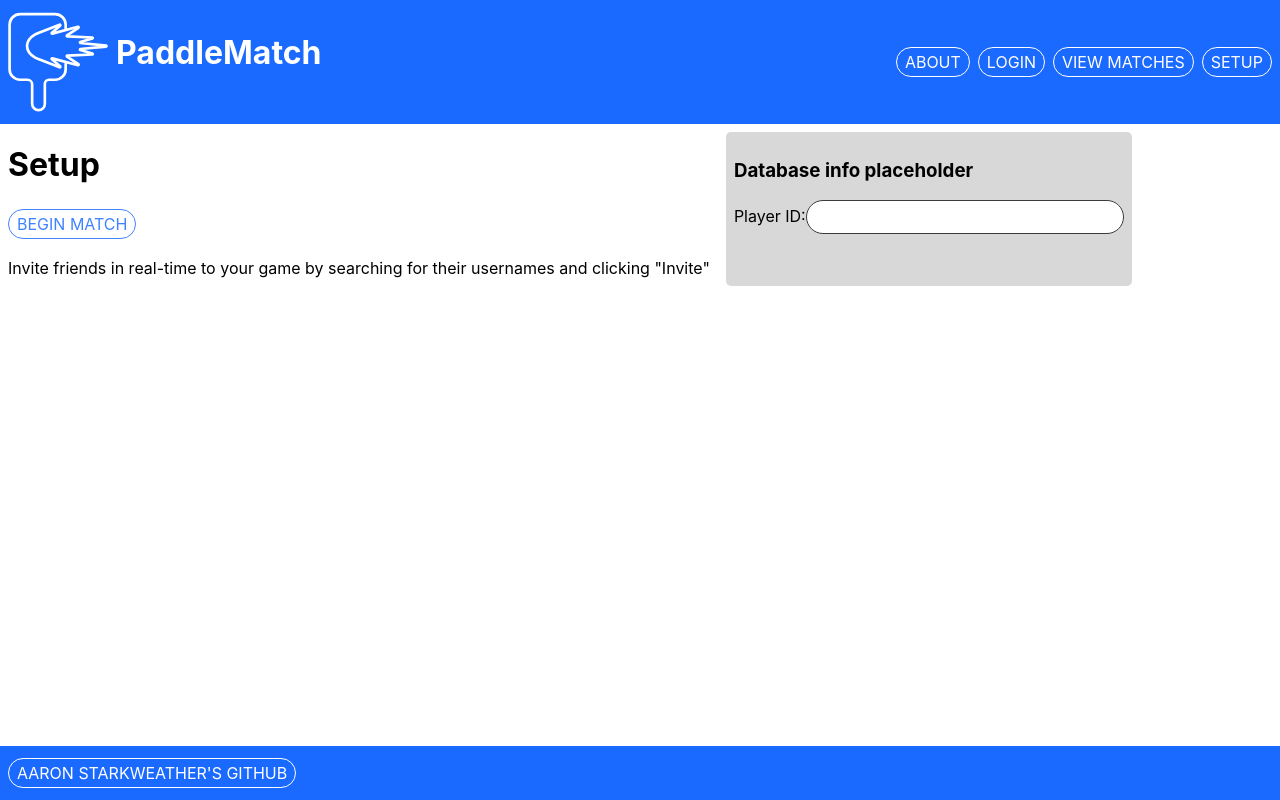
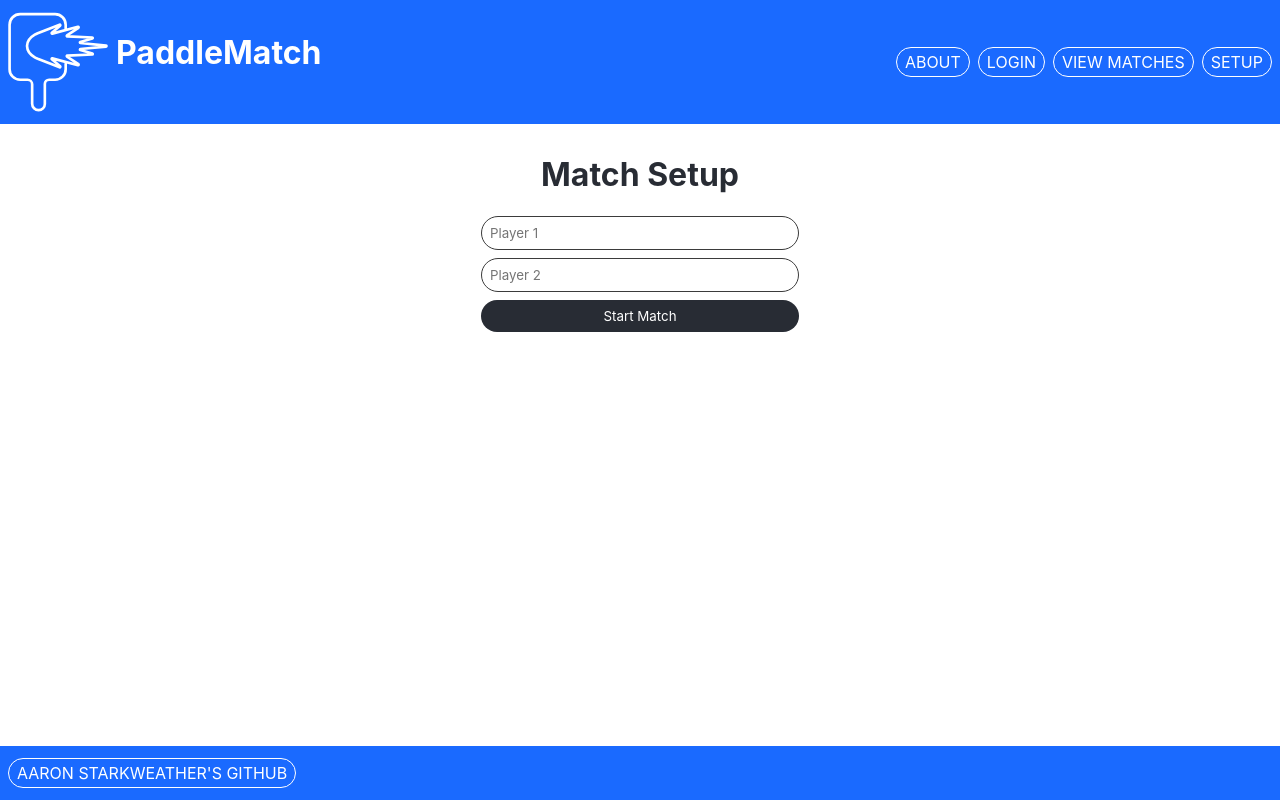
Before and after one commit to aaronstarky/startup, a React (Vite) app: page /setup in a window 1280 px wide. Built offline with nearby package versions, Linux system fonts and the light colour scheme.

Commit message:
finished synchronizing scores between client and

```diff
--- a/react_deliverable/App.css
+++ b/react_deliverable/App.css
@@ -74,7 +74,7 @@ button {
   background-color: #282c34;
   color: white;
   border: none;
-  border-radius: 5px;
+  border-radius: 100px;
   padding: 8px 16px;
   cursor: pointer;
 }
--- a/react_deliverable/index.css
+++ b/react_deliverable/index.css
@@ -5,6 +5,8 @@ body {
     sans-serif;
   -webkit-font-smoothing: antialiased;
   -moz-osx-font-smoothing: grayscale;
+  display: flex;
+  flex-direction: column;
 }
 
 code {
--- a/react_deliverable/login.jsx
+++ b/react_deliverable/login.jsx
@@ -3,10 +3,10 @@ import "./App.css"
 
 export default function Login() {
     async function submitLoginRequest() {
-        const email = document.getElementById("email-log").value;
-        const password = document.getElementById("password-log").value;
-
-        const response = await fetch(`/api/auth/login/${email}/${password}`, {
+        const email = document.getElementById("email").value;
+        const password = document.getElementById("password").value;
+        const encodedUrl = encodeURI(`http://localhost:4000/api/auth/login/${email}/${password}`);
+        const response = await fetch(encodedUrl, {
             method: 'POST',
             headers: {
                 'Content-Type': 'application/json',
@@ -17,15 +17,22 @@ export default function Login() {
     }
 
     async function submitRegisterRequest() {
-        const email = document.getElementById("email-reg").value;
-        const password = document.getElementById("password-reg").value;
-
-        const response = await fetch(`/api/auth/login/${email}/${password}`, {
+        const email = document.getElementById("email").value;
+        const password = document.getElementById("password").value;
+        const encodedUrl = encodeURI(`http://localhost:4000/api/auth/register/${email}/${password}`);
+        const response = await fetch(encodedUrl, {
             method: 'POST',
             headers: {
                 'Content-Type': 'application/json',
             },
         });
+        if (response.status === 400) {
+            alert("User already exists");
+            return;
+        }
+        else {
+            alert("User created");
+        }
         const data = await response.json();
         localStorage.setItem("token", data.token);
     }
@@ -34,13 +41,13 @@ export default function Login() {
                 <br />
                 <div className="auth-box">
                     <h1>Login or Register</h1>
-                    <form id="login-form">
-                        <input type="email" name="email-log" id="email-log" placeholder="Email" />
-                        <input type="password" name="password-log" id="password-log" placeholder="Password" />
+                    <div id="login-form">
+                        <input type="email" name="email" id="email" placeholder="Email" />
+                        <input type="password" name="password" id="password" placeholder="Password" />
                         <button id="login-button" type="button" onClick={submitLoginRequest}>Login</button>
                         <div>or</div>
                         <button id="register-button" type="button" onClick={submitRegisterRequest}>Register</button>
-                    </form>
+                    </div>
                 </div>
             </>
 
--- a/react_deliverable/matches.jsx
+++ b/react_deliverable/matches.jsx
@@ -1,7 +1,18 @@
+import { redirect, redirectDocument } from "react-router-dom";
 import Match from "./match"
 import './matchesStyles.css'
 
 export default function Matches() {
+    const token = localStorage.getItem("token");
+    if (!token) {
+        return (
+            <>
+                <h1>Log in to access matches.</h1>
+            </>
+        )
+    }
+    // fetch('http://localhost:4000/api/auth/verify/
+
     return (
         <div>
             <h1>Matches</h1>
--- a/react_deliverable/setup.jsx
+++ b/react_deliverable/setup.jsx
@@ -1,28 +1,31 @@
-import { Link, redirect } from "react-router-dom";
+import { Link, redirect, useNavigate } from "react-router-dom";
 
 export default function Setup() {
+    const navigate = useNavigate();
 
+    async function startMatch() {
+        const player1 = document.getElementById("player1").value;
+        const player2 = document.getElementById("player2").value;
+        const encodedUrl = encodeURI(`http://localhost:4000/api/match/start/${player1}/${player2}/0/0`);
+        const response = await fetch(encodedUrl, {
+            method: 'POST',
+            headers: {
+                'Content-Type': 'application/json',
+            },
+        });
+        const data = await response.json();
+        localStorage.setItem("matchId", data.match_id);
+        navigate("/track");
+    }
 
     return (
-            <div className="two-part-page">
-                <div className="page-info">
-                    <h1>Setup</h1>
-                    <div className="interactive-button">
-                        <Link className="header-link" to="/track">BEGIN MATCH</Link>
-                    </div>
-                    <p>Invite friends in real-time to your game by searching for their usernames and clicking "Invite"</p>
-                </div>
-
-                <div className="player-search-box">
-                    <h3>Database info placeholder</h3>
-                    <div>
-                        <label htmlFor="playerSearch">Player ID:</label>
-                        <input type="text" name="playerSearch" id="playerSearch" />
-                    </div>
-                    <div className="player-list">
-
-                    </div>
-                </div>
+        <div className="auth-box">
+            <h1>Match Setup</h1>
+            <div id="login-form">
+                <input type="text" name="player1" id="player1" placeholder="Player 1" />
+                <input type="text" name="player2" id="player2" placeholder="Player 2" />
+                <button id="login-button" type="button" onClick={startMatch}>Start Match</button>
             </div>
-        )
-    }
+        </div>
+    )
+}
--- a/react_deliverable/track.jsx
+++ b/react_deliverable/track.jsx
@@ -8,17 +8,37 @@ export default function Track() {
     let [team2Score, updateTeam2Score] = React.useState(0);
 
 
-    const incrementScore = (team) => {
+    async function sendScoreUpdate(team1Score, team2Score) {
+        const encodedUrl = encodeURI(`http://localhost:4000/api/match/update/${localStorage.getItem("matchId")}/${team1Score}/${team2Score}`);
+        console.log(encodedUrl);
+        const response = await fetch(encodedUrl, {
+            method: 'POST',
+            headers: {
+                'Content-Type': 'application/json',
+            },
+        });
+        if (response.status === 200) {
+            return;
+        }
+        else {
+            alert("Error updating score");
+        }
+    }
+
+    const incrementScore = async (team) => {
         if (team === "team1") {
             updateTeam1Score(team1Score + 1);
+            await sendScoreUpdate(team1Score, team2Score);
             actions.push("t1");
         } else {
             updateTeam2Score(team2Score + 1);
+            await sendScoreUpdate(team1Score, team2Score);
             actions.push("t2");
         }
+
     }
 
-    const undo = () => {
+    const undo = async () => {
         let lastAction = actions.pop();
         if (lastAction === "t1") {
             updateTeam1Score(team1Score - 1);
@@ -26,29 +46,30 @@ export default function Track() {
             if (team2Score != 0)
                 updateTeam2Score(team2Score - 1);
         }
+        await sendScoreUpdate(team1Score, team2Score);
     }
 
     return (
         <div>
             <h1>Track</h1>
             <div id="scoring-area">
-                <div class="score-button" id="team1" onClick={()=> incrementScore("team1")}>
-                    <div class="score" id="team1Score">
+                <div className="score-button" id="team1" onClick={()=> incrementScore("team1")}>
+                    <div className="score" id="team1Score">
                         {team1Score}
                     </div>
-                    <div class="team-name" id="team1Name">
+                    <div className="team-name" id="team1Name">
                         Team 1
                     </div>
                 </div>
-                <div class="score-button" id="team2" onClick={()=> incrementScore("team2")}>
-                    <div class="score" id="team2Score">
+                <div className="score-button" id="team2" onClick={()=> incrementScore("team2")}>
+                    <div className="score" id="team2Score">
                         {team2Score}
                     </div>
-                    <div class="team-name" id="team2Name">
+                    <div className="team-name" id="team2Name">
                         Team 2
                     </div>
                 </div>
-                <div class="score-button setting" id="team2" onClick={undo}>
+                <div className="score-button setting" id="team2" onClick={undo}>
                     <div>
                         Undo
                     </div>
```
Also changed, not shown: 1 other file (tests, documents, lock files or other folders).
